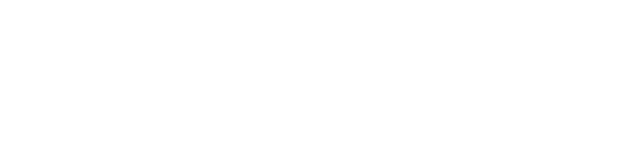
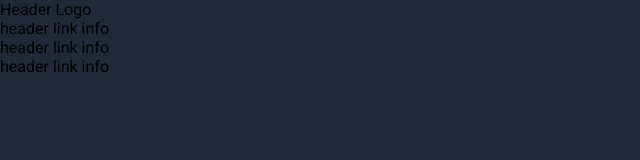
Before and after one commit to Ryan-Codes/odin-landing-page, a plain HTML site: page index.html in a window 1280 px wide. Shown: the whole page, without its empty margins (0-640 px from the left). Drawn offline with Linux system fonts and the light colour scheme.

Commit message:
Linked Stylesheet to HTML

```diff
--- a/index.html
+++ b/index.html
@@ -4,8 +4,24 @@
     <meta charset="UTF-8">
     <meta name="viewport" content="width=device-width, initial-scale=1.0">
     <title>Landing Page</title>
-</head>
+    <link rel="stylesheet" href="styles.css"/>
+    <link href='https://fonts.googleapis.com/css?family=Roboto' rel='stylesheet'>
+ </head>
 <body>
+    <Section class="hero-section">
+        <Header>
+            <div class="header-logo">Header Logo</div>
 
+            <Nav class="navbar">
+                <ul>
+                    <li>header link info</li>
+                    <li>header link info</li>
+                    <li>header link info</li>
+                </ul>
+            </Nav>
+        </Header>
+        <div class="about-website"></div>
+        <div class="hero-image"></div>
+    </Section>
 </body>
 </html>
--- a/styles.css
+++ b/styles.css
@@ -1,4 +1,6 @@
 *{
     margin: 0;
     padding: 0;
+    font-family: 'Roboto' ;
+    background-color: #1f2937;
 }
```
